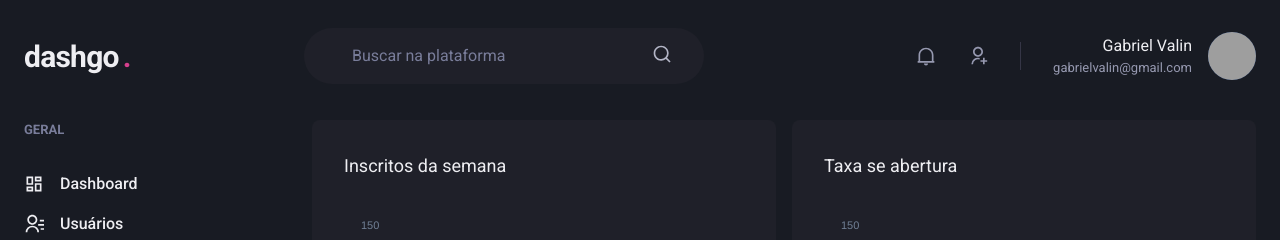
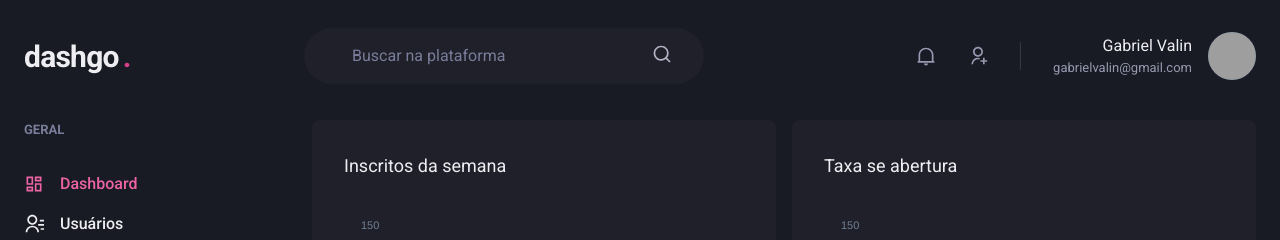
Before and after one commit to Gabriel-Valin/dash-go, a Next.js app: page /dashboard in a window 1280 px wide. Shown: the top 240 px of the page. Built offline with nearby package versions, Linux system fonts and the light colour scheme; grey boxes are pictures that could not be loaded.

Commit message:
feat: finish activelink buttons

```diff
--- /dev/null
+++ b/src/components/ActiveLink/index.tsx
@@ -0,0 +1,31 @@
+import Link, { LinkProps } from "next/link"
+import { useRouter } from "next/router"
+import { cloneElement, ReactElement } from "react"
+
+interface ActiveLink extends LinkProps {
+    children: ReactElement
+    shouldMatchExactHref?: boolean
+}
+
+export const ActiveLink = ({ children, shouldMatchExactHref = false, ...rest }: ActiveLink) => {
+    const { asPath } = useRouter()
+    let isActive = false
+
+    if (shouldMatchExactHref && (asPath === rest.href || asPath === rest.as)) {
+        isActive = true
+    }
+
+    if (!shouldMatchExactHref && (asPath.startsWith(String(rest.href))
+        || asPath.startsWith(String(rest.as)))) {
+            isActive = true
+        }
+
+
+    return (
+        <Link {...rest}>
+            {cloneElement(children, {
+                color: isActive ? 'pink.400' : 'gray.50'
+            })}
+        </Link>
+    )
+}
--- a/src/components/Sidebar/links.tsx
+++ b/src/components/Sidebar/links.tsx
@@ -1,17 +1,21 @@
-import { Link, Text, Icon, LinkProps as ChakraLinkProps } from '@chakra-ui/react'
+/* eslint-disable @next/next/link-passhref */
+import { Link as ChakraLink, Text, Icon, LinkProps as ChakraLinkProps } from '@chakra-ui/react'
 import { ElementType } from 'react'
-import { RiContactsLine } from 'react-icons/ri'
+import { ActiveLink } from '../ActiveLink'
 
 interface LinkProps extends ChakraLinkProps {
     icon: ElementType
     children: string
+    href: string
 }
 
-export const NavLink = ({ icon, children, ...rest }: LinkProps) => {
+export const NavLink = ({ icon, children, href, ...rest }: LinkProps) => {
     return (
-        <Link display='flex' alignItems='center' {...rest}>
-            <Icon as={icon} fontSize='20' />
-            <Text ml='4' fontWeight='medium'>{children}</Text>
-        </Link>
+        <ActiveLink href={href} passHref>
+            <ChakraLink display='flex' alignItems='center' {...rest}>
+                <Icon as={icon} fontSize='20' />
+                <Text ml='4' fontWeight='medium'>{children}</Text>
+            </ChakraLink>
+        </ActiveLink>
     )
 }
--- a/src/components/Sidebar/sidebar.tsx
+++ b/src/components/Sidebar/sidebar.tsx
@@ -7,12 +7,12 @@
     return (
         <Stack spacing='12' align='flex-start'>
                 <Section title='GERAL'>
-                    <NavLink  icon={RiDashboardLine}>Dashboard</NavLink>
-                    <NavLink  icon={RiContactsLine}>Usuários</NavLink>
+                    <NavLink href='/dashboard'  icon={RiDashboardLine}>Dashboard</NavLink>
+                    <NavLink href='/users'  icon={RiContactsLine}>Usuários</NavLink>
                 </Section>
                 <Section title='AUTOMAÇÃO'>
-                    <NavLink  icon={RiInputMethodLine}>Formulários</NavLink>
-                    <NavLink  icon={RiGitMergeLine}>Automação</NavLink>
+                    <NavLink href='/forms'  icon={RiInputMethodLine}>Formulários</NavLink>
+                    <NavLink href='/automation'  icon={RiGitMergeLine}>Automação</NavLink>
                 </Section>
             </Stack>
     )
--- a/src/pages/users/create.tsx
+++ b/src/pages/users/create.tsx
@@ -1,4 +1,5 @@
 import { Box, Flex, Heading, Divider, SimpleGrid, VStack, HStack, Button } from "@chakra-ui/react";
+import Link from "next/link";
 import { Input } from "../../components/Form/Input";
 import { Header } from "../../components/Header";
 import { Sidebar } from "../../components/Sidebar";
@@ -31,7 +32,9 @@
 
                     <Flex mt='8' justify='flex-end'>
                         <HStack spacing='4'>
-                            <Button colorScheme='whiteAlpha'>Cancelar</Button>
+                        <Link href='/users' passHref>
+                            <Button as='a' colorScheme='whiteAlpha'>Cancelar</Button>
+                        </Link>
                             <Button colorScheme='pink'>Salvar</Button>
                         </HStack>
                     </Flex>
```
Also changed, not shown: src/pages/users/index.tsx (+6 -3 lines).
